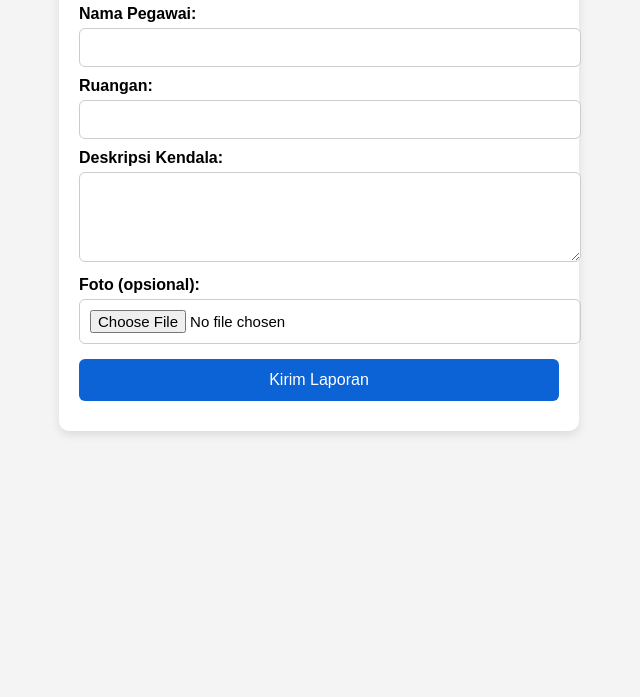
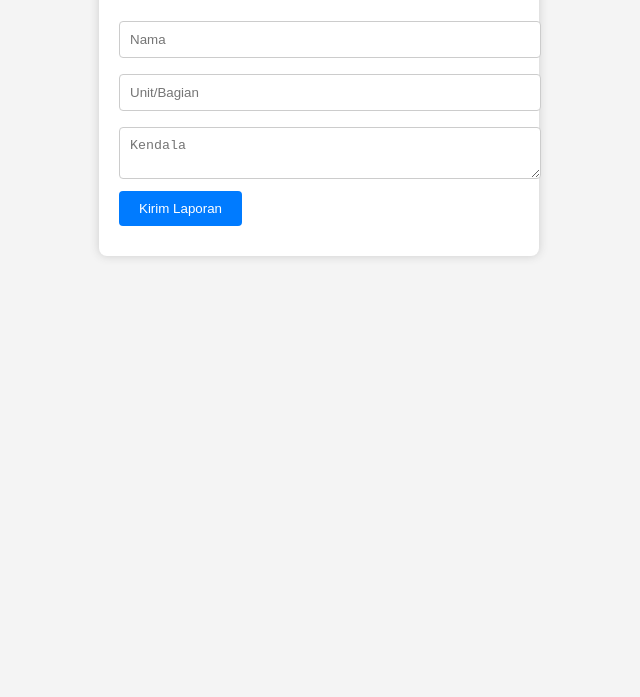
Before and after one commit to pppklaporan-web/Aplikasi_Lapor, a plain HTML site: page pelapor.html in a window 1280 px wide. Shown: the part 103-800 px from the top of the page, without its empty margins (321-961 px from the left). Drawn offline with Linux system fonts and the light colour scheme.

Commit message:
Update pelapor.html

```diff
--- a/pelapor.html
+++ b/pelapor.html
@@ -1,94 +1,61 @@
 <!DOCTYPE html>
 <html lang="id">
 <head>
-  <meta charset="UTF-8" />
-  <meta name="viewport" content="width=device-width, initial-scale=1.0" />
-  <title>Form Pelaporan Kendala</title>
-  <link rel="stylesheet" href="css/style.css" />
-
+  <meta charset="UTF-8">
+  <meta name="viewport" content="width=device-width, initial-scale=1.0">
+  <title>Aplikasi Lapor</title>
   <style>
-    body {
-      font-family: Arial, sans-serif;
-      background: #f4f4f4;
-      padding: 20px;
-    }
-    .container {
-      max-width: 480px;
-      margin: auto;
-      background: #fff;
-      padding: 20px;
-      border-radius: 10px;
-      box-shadow: 0 4px 10px rgba(0,0,0,0.1);
-    }
-    h2 {
-      text-align: center;
-      margin-bottom: 20px;
-    }
-    label {
-      font-weight: bold;
-      display: block;
-      margin-top: 10px;
-    }
-    input, textarea {
-      width: 100%;
-      padding: 10px;
-      margin-top: 5px;
-      border-radius: 6px;
-      border: 1px solid #ccc;
-      font-size: 15px;
-    }
-    button {
-      width: 100%;
-      padding: 12px;
-      background: #0b63d6;
-      border: none;
-      color: white;
-      font-size: 16px;
-      border-radius: 6px;
-      cursor: pointer;
-      margin-top: 15px;
-    }
-    button:hover { background: #094faa; }
-    #status {
-      margin-top: 10px;
-      text-align: center;
-      font-weight: bold;
-    }
+    body { font-family: Arial; padding: 20px; background: #f4f4f4; }
+    .container { max-width: 400px; margin: auto; background: #fff; padding: 20px; border-radius: 8px; box-shadow: 0 0 10px #ccc; }
+    input, textarea { width: 100%; padding: 10px; margin: 8px 0; border-radius: 4px; border: 1px solid #ccc; }
+    button { padding: 10px 20px; border: none; border-radius: 4px; background: #007bff; color: white; cursor: pointer; }
+    button:hover { background: #0056b3; }
+    .status { margin-top: 10px; }
   </style>
-
 </head>
 <body>
   <div class="container">
-    <h2>Form Pelaporan Kendala</h2>
-
-    <form id="laporForm" method="POST" enctype="multipart/form-data">
-
-      <label>Nama Pegawai:</label>
-      <input type="text" id="nama" name="nama" required />
-
-      <label>Ruangan:</label>
-      <input type="text" id="ruangan" name="ruangan" required />
-
-      <label>Deskripsi Kendala:</label>
-      <textarea id="keterangan" name="keterangan" rows="4" required></textarea>
-
-      <label>Foto (opsional):</label>
-
-      <!-- FOTO DARI KAMERA & GALERI -->
-      <input
-        type="file"
-        id="foto"
-        name="foto"
-        accept="image/*"
-        capture="environment"
-      />
-
-      <button type="submit">Kirim Laporan</button>
-    </form>
-
-    <div id="status"></div>
+    <h2>Form Laporan Kerusakan</h2>
+    <input type="text" id="nama" placeholder="Nama">
+    <input type="text" id="unit" placeholder="Unit/Bagian">
+    <textarea id="kendala" placeholder="Kendala"></textarea>
+    <button onclick="kirimLaporan()">Kirim Laporan</button>
+    <div class="status" id="status"></div>
   </div>
 
-  <script src="script/pelapor.js"></script>
+  <script>
+    const GAS_URL = "https://script.google.com/macros/s/AKfycbyLiUdp9emngrQXkM3taZyr-aktjytU2sU059o7BEPSN-C293OaUkwWLU6gpdEkyL-8/exec"; // Ganti dengan URL Web App GAS
+
+    async function kirimLaporan() {
+      const nama = document.getElementById("nama").value;
+      const unit = document.getElementById("unit").value;
+      const kendala = document.getElementById("kendala").value;
+
+      const statusEl = document.getElementById("status");
+      statusEl.textContent = "Mengirim...";
+
+      try {
+        const response = await fetch(GAS_URL, {
+          method: "POST",
+          body: JSON.stringify({nama, unit, kendala}),
+          headers: { "Content-Type": "application/json" }
+        });
+
+        const result = await response.json();
+
+        if (result.status === "success") {
+          statusEl.textContent = "Laporan berhasil dikirim!";
+          document.getElementById("nama").value = "";
+          document.getElementById("unit").value = "";
+          document.getElementById("kendala").value = "";
+        } else {
+          statusEl.textContent = "Error: " + result.message;
+        }
+
+      } catch (err) {
+        statusEl.textContent = "Gagal mengirim laporan: " + err;
+      }
+    }
+  </script>
 </body>
 </html>
```
